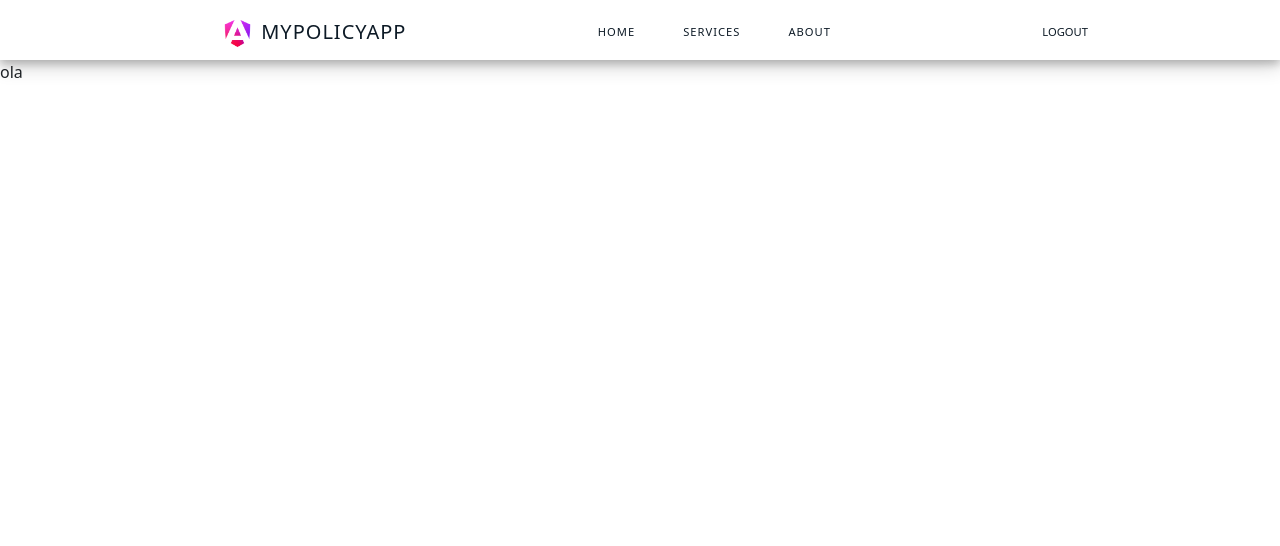
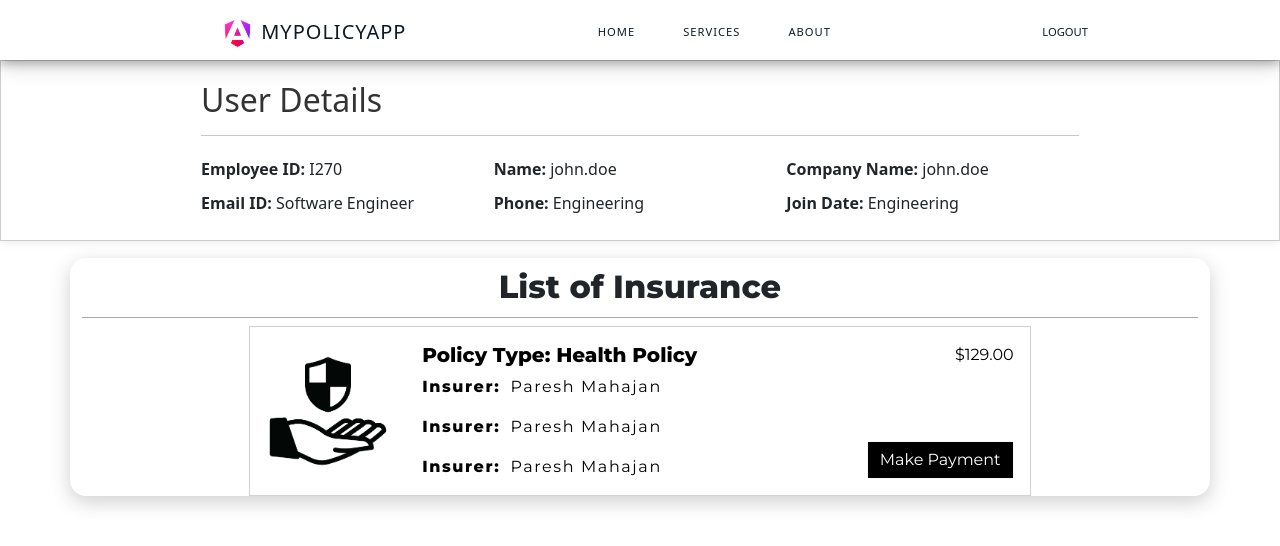
Before and after one commit to mahajanparesh/MyPolicyApp, an Angular app: page / in a window 1280 px wide. Shown: the top 546 px of the page. Built offline with nearby package versions, Linux system fonts and the light colour scheme; sample sign-in values are in the browser's storage.

Commit message:
Implemented Frontend part of Home Page

```diff
--- a/src/app/app.component.ts
+++ b/src/app/app.component.ts
@@ -14,6 +14,7 @@ export class AppComponent {
     if (!this.authService.isAuthenticated()) {
       this.router.navigate(['/auth']);
     }
+    localStorage.setItem('user', 'true');
   }
   isAuthenticated(): any {
     return this.authService.isAuthenticated();
--- a/src/app/home/home.component.css
+++ b/src/app/home/home.component.css
@@ -0,0 +1,103 @@
+@import url("https://fonts.googleapis.com/css?family=Montserrat:400,800");
+.user-details {
+  border: 1px solid #ccc;
+  padding: 20px 200px 20px 200px;
+  width: 100%;
+  margin: 0 auto;
+  box-shadow: 0 0 10px rgba(0, 0, 0, 0.1);
+}
+
+.user-details h2 {
+  margin-top: 0;
+  color: #333;
+}
+
+.details-row {
+  display: flex;
+  justify-content: space-between;
+}
+
+.detail {
+  width: 48%; /* Adjust as needed */
+}
+
+.detail p {
+  margin: 5px 0;
+}
+
+.container {
+  font-family: "Montserrat", sans-serif;
+  box-shadow: 0 6px 20px 0 rgba(0, 0, 0, 0.19);
+  border-radius: 1rem;
+  border: transparent;
+  width: 100%;
+  margin-top: 17px;
+  margin-bottom: 17px;
+}
+
+.title {
+  font-weight: bold;
+  text-align: center;
+  padding: 10px;
+  width: 100%;
+  border-bottom: 1px solid rgb(170, 170, 170);
+}
+
+.insurance-cards {
+  display: flex;
+  justify-content: center;
+  align-items: center;
+  width: 100%;
+}
+
+.card {
+  flex-direction: row;
+  max-width: 70%;
+  border: 1;
+  background-color: hsl(0, 0%, 100%);
+  color: #000000;
+  border-radius: 0px;
+}
+.card img {
+  max-width: 20%;
+  margin: auto;
+  padding: 0.5em;
+  border-radius: 0.7em;
+}
+.card-body {
+  display: flex;
+  flex-direction: row;
+  justify-content: space-between;
+}
+.text-section {
+  max-width: 60%;
+}
+.cta-section {
+  max-width: 40%;
+  display: flex;
+  flex-direction: column;
+  align-items: flex-end;
+  justify-content: space-between;
+}
+.cta-section .btn {
+  font-size: 1em;
+  color: #ffffff;
+  background-color: #000000;
+  border-radius: 0px;
+}
+.card-text {
+  letter-spacing: 0.1em;
+}
+.card-text {
+  /* Your common styles for the paragraph */
+}
+
+.insurer {
+  /* CSS styles specific to the "Insurer" part */
+}
+
+.name {
+  /* CSS styles specific to the "Paresh Mahajan" part */
+  margin-left: 10px;
+  font-weight: 500;
+}
--- a/src/app/home/home.component.html
+++ b/src/app/home/home.component.html
@@ -1 +1,56 @@
-ola
+<div class="user-details">
+  <h2>User Details</h2>
+  <hr />
+  <div class="details-row">
+    <div class="detail">
+      <p><strong>Employee ID:</strong> I270</p>
+    </div>
+    <div class="detail">
+      <p><strong>Name:</strong> john.doe</p>
+    </div>
+    <div class="detail">
+      <p><strong>Company Name:</strong> john.doe</p>
+    </div>
+  </div>
+  <div class="details-row">
+    <div class="detail">
+      <p><strong>Email ID:</strong> Software Engineer</p>
+    </div>
+    <div class="detail">
+      <p><strong>Phone:</strong> Engineering</p>
+    </div>
+    <div class="detail">
+      <p><strong>Join Date:</strong> Engineering</p>
+    </div>
+  </div>
+</div>
+
+<div class="container">
+  <h2 class="title">List of Insurance</h2>
+  <div class="insurance-cards">
+    <div class="card dark">
+      <img src="/assets/insurance.png" class="card-img-top" alt="..." />
+      <div class="card-body">
+        <div class="text-section">
+          <h5 class="card-title fw-bold">Policy Type: Health Policy</h5>
+          <p class="card-text fw-bold">
+            <span class="insurer">Insurer:</span>
+            <span class="name">Paresh Mahajan</span>
+          </p>
+          <p class="card-text fw-bold">
+            <span class="insurer">Insurer:</span>
+            <span class="name">Paresh Mahajan</span>
+          </p>
+          <p class="card-text fw-bold">
+            <span class="insurer">Insurer:</span>
+            <span class="name">Paresh Mahajan</span>
+          </p>
+        </div>
+        <div class="cta-section">
+          <div>$129.00</div>
+          <a href="#" class="btn btn-light">Make Payment</a>
+        </div>
+      </div>
+    </div>
+  </div>
+</div>
```
Also changed, not shown: src/app/payments/payments.component.html (+0 -17 lines), src/assets/insurance.png (added).
